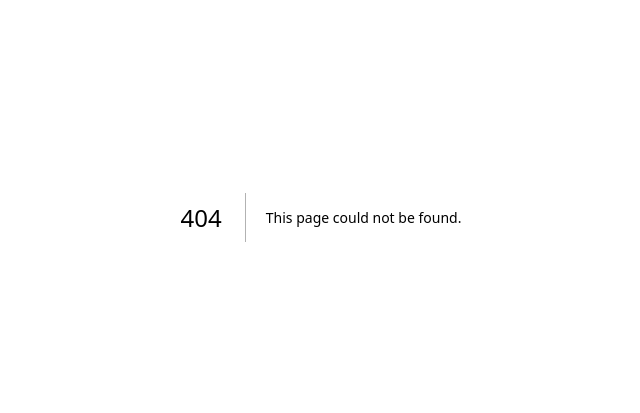
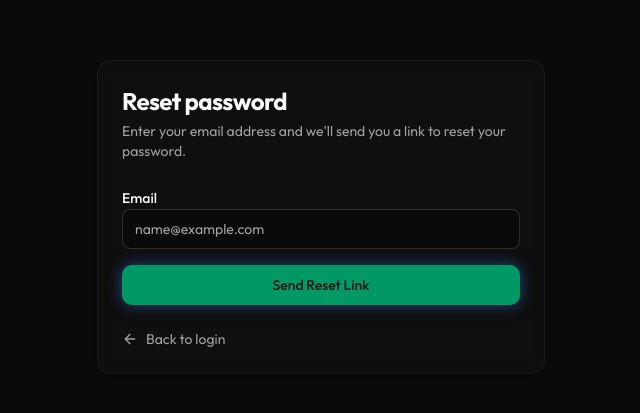
Before and after one commit to dsgffdfdgd/vollitrading, a Next.js app: page /forgot-password in a window 1280 px wide. Before the commit this address had no page. Shown: the part 183-596 px from the top of the page, without its empty margins (319-959 px from the left). Built offline with nearby package versions, Linux system fonts and the light colour scheme.

Commit message:
Implement Forgot Password flow and add placeholder for Google Login

```diff
--- /dev/null
+++ b/app/api/auth/forgot-password/route.ts
@@ -0,0 +1,38 @@
+import { NextResponse } from "next/server";
+import { prisma } from "@/lib/prisma";
+import crypto from "crypto";
+
+// This would typically involve sending an email via SendGrid, Resend, or AWS SES.
+// Since we don't have an email provider set up in this demo environment,
+// we will simulate the "Sending" and logging the reset token for debugging/demo purposes.
+
+export async function POST(req: Request) {
+    try {
+        const { email } = await req.json();
+
+        const user = await prisma.user.findUnique({
+            where: { email }
+        });
+
+        if (!user) {
+            // For security, don't reveal if user exists.
+            // Just pretend to send it.
+            return NextResponse.json({ success: true });
+        }
+
+        // Generate a reset token (in a real app, you'd save this to the DB with an expiry)
+        // For simplicity here, we'll just log it. A real implementation needs a 'ResetToken' model.
+        const resetToken = crypto.randomBytes(32).toString("hex");
+
+        // TODO: Save token to database (users table or separate tokens table)
+        // await prisma.passwordResetToken.create({ ... })
+
+        console.log(`[DEMO] Password Reset Request for ${email}. Token: ${resetToken}`);
+        console.log(`[DEMO] Reset Link: ${process.env.NEXT_PUBLIC_APP_URL}/reset-password?token=${resetToken}`);
+
+        return NextResponse.json({ success: true });
+
+    } catch (error) {
+        return NextResponse.json({ error: "Internal Error" }, { status: 500 });
+    }
+}
--- /dev/null
+++ b/app/forgot-password/page.tsx
@@ -0,0 +1,106 @@
+"use client"
+
+import { Button } from "@/components/ui/button"
+import { Input } from "@/components/ui/input"
+import { Card, CardContent, CardDescription, CardFooter, CardHeader, CardTitle } from "@/components/ui/card"
+import { Label } from "@/components/ui/label"
+import Link from "next/link"
+import { useState } from "react"
+import { toast } from "sonner"
+import { ArrowLeft, Loader2, Mail } from "lucide-react"
+
+export default function ForgotPasswordPage() {
+    const [isLoading, setIsLoading] = useState(false)
+    const [isSubmitted, setIsSubmitted] = useState(false)
+    const [email, setEmail] = useState("")
+
+    const handleSubmit = async (e: React.FormEvent) => {
+        e.preventDefault()
+        setIsLoading(true)
+
+        try {
+            const res = await fetch("/api/auth/forgot-password", {
+                method: "POST",
+                headers: { "Content-Type": "application/json" },
+                body: JSON.stringify({ email })
+            })
+
+            if (res.ok) {
+                setIsSubmitted(true)
+                toast.success("Reset link sent to your email")
+            } else {
+                const data = await res.json()
+                toast.error(data.error || "Failed to send reset link")
+            }
+        } catch (error) {
+            toast.error("Something went wrong")
+        } finally {
+            setIsLoading(false)
+        }
+    }
+
+    return (
+        <div className="min-h-screen flex items-center justify-center bg-background p-4">
+            <Card className="w-full max-w-md">
+                <CardHeader className="space-y-1">
+                    <CardTitle className="text-2xl font-bold">Reset password</CardTitle>
+                    <CardDescription>
+                        Enter your email address and we'll send you a link to reset your password.
+                    </CardDescription>
+                </CardHeader>
+                <CardContent>
+                    {isSubmitted ? (
+                        <div className="flex flex-col items-center justify-center space-y-4 py-6 text-center">
+                            <div className="rounded-full bg-emerald-100 p-3 dark:bg-emerald-900/20">
+                                <Mail className="h-6 w-6 text-emerald-600 dark:text-emerald-500" />
+                            </div>
+                            <div className="space-y-2">
+                                <h3 className="font-semibold">Check your email</h3>
+                                <p className="text-sm text-muted-foreground">
+                                    We've sent a password reset link to <span className="font-medium text-foreground">{email}</span>
+                                </p>
+                            </div>
+                            <Button
+                                variant="outline"
+                                className="w-full mt-4"
+                                onClick={() => setIsSubmitted(false)}
+                            >
+                                Try another email
+                            </Button>
+                        </div>
+                    ) : (
+                        <form onSubmit={handleSubmit} className="space-y-4">
+                            <div className="space-y-2">
+                                <Label htmlFor="email">Email</Label>
+                                <Input
+                                    id="email"
+                                    type="email"
+                                    placeholder="name@example.com"
+                                    required
+                                    value={email}
+                                    onChange={(e) => setEmail(e.target.value)}
+                                />
+                            </div>
+                            <Button type="submit" className="w-full bg-emerald-600 hover:bg-emerald-700" disabled={isLoading}>
+                                {isLoading ? (
+                                    <>
+                                        <Loader2 className="mr-2 h-4 w-4 animate-spin" />
+                                        Sending Link...
+                                    </>
+                                ) : (
+                                    "Send Reset Link"
+                                )}
+                            </Button>
+                        </form>
+                    )}
+                </CardContent>
+                <CardFooter>
+                    <Link href="/login" className="flex items-center text-sm text-muted-foreground hover:text-foreground transition-colors">
+                        <ArrowLeft className="mr-2 h-4 w-4" />
+                        Back to login
+                    </Link>
+                </CardFooter>
+            </Card>
+        </div>
+    )
+}
--- a/app/login/page.tsx
+++ b/app/login/page.tsx
@@ -97,7 +97,7 @@ export default function LoginPage() {
                             <div className="space-y-2">
                                 <div className="flex items-center justify-between">
                                     <Label htmlFor="password">Password</Label>
-                                    <Link href="#" className="text-xs text-primary hover:underline">Forgot password?</Link>
+                                    <Link href="/forgot-password" className="text-xs text-primary hover:underline">Forgot password?</Link>
                                 </div>
                                 <div className="relative">
                                     <KeyRound className="absolute left-3 top-1/2 -translate-y-1/2 w-4 h-4 text-muted-foreground" />
@@ -150,7 +150,7 @@ export default function LoginPage() {
                                 </span>
                             </div>
                         </div>
-                        <Button variant="outline" className="w-full" type="button">
+                        <Button variant="outline" className="w-full" type="button" onClick={() => toast.info("Google Login is coming soon")}>
                             Google
                         </Button>
                         <p className="text-center text-sm text-muted-foreground mt-2">
```
